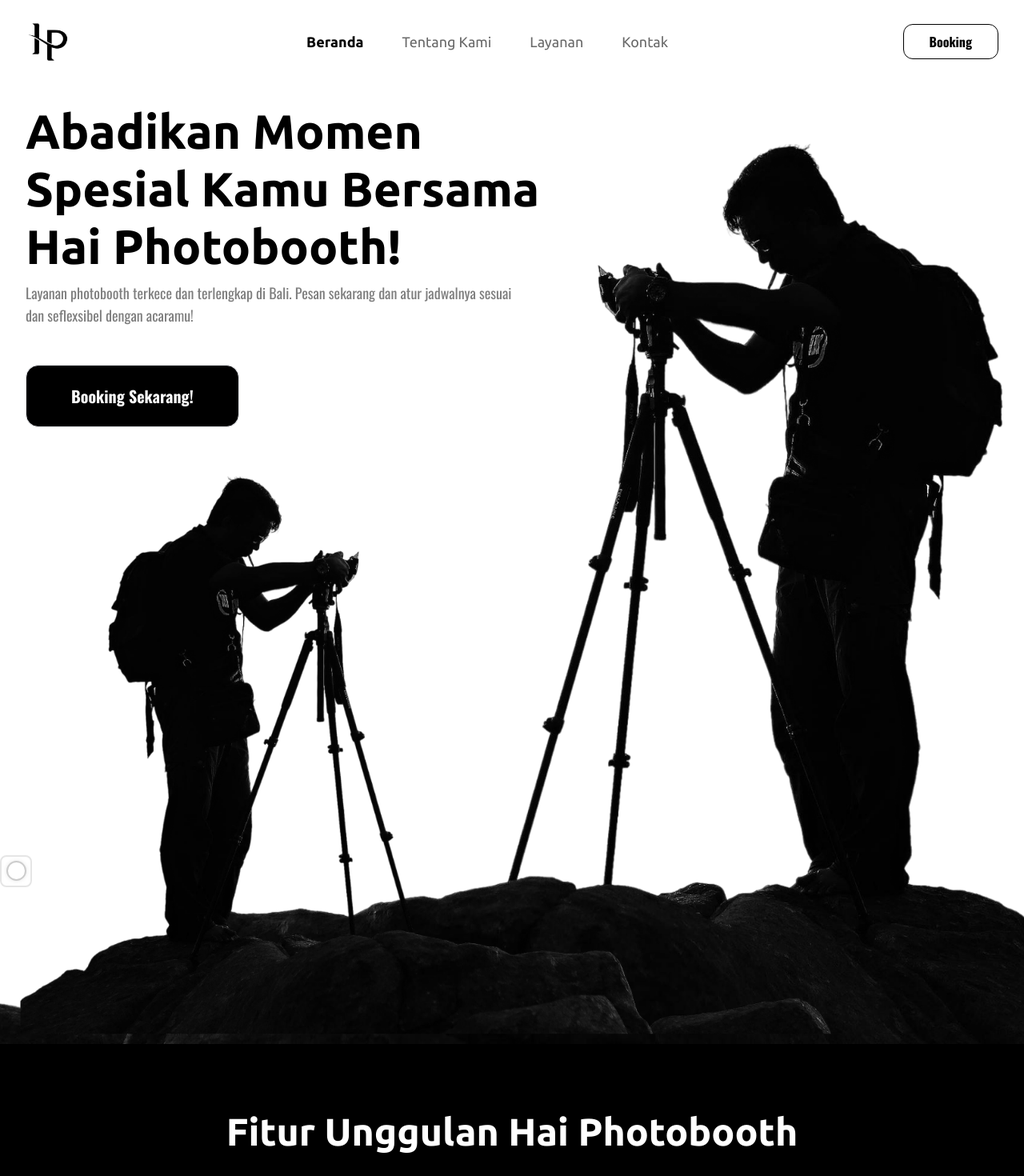
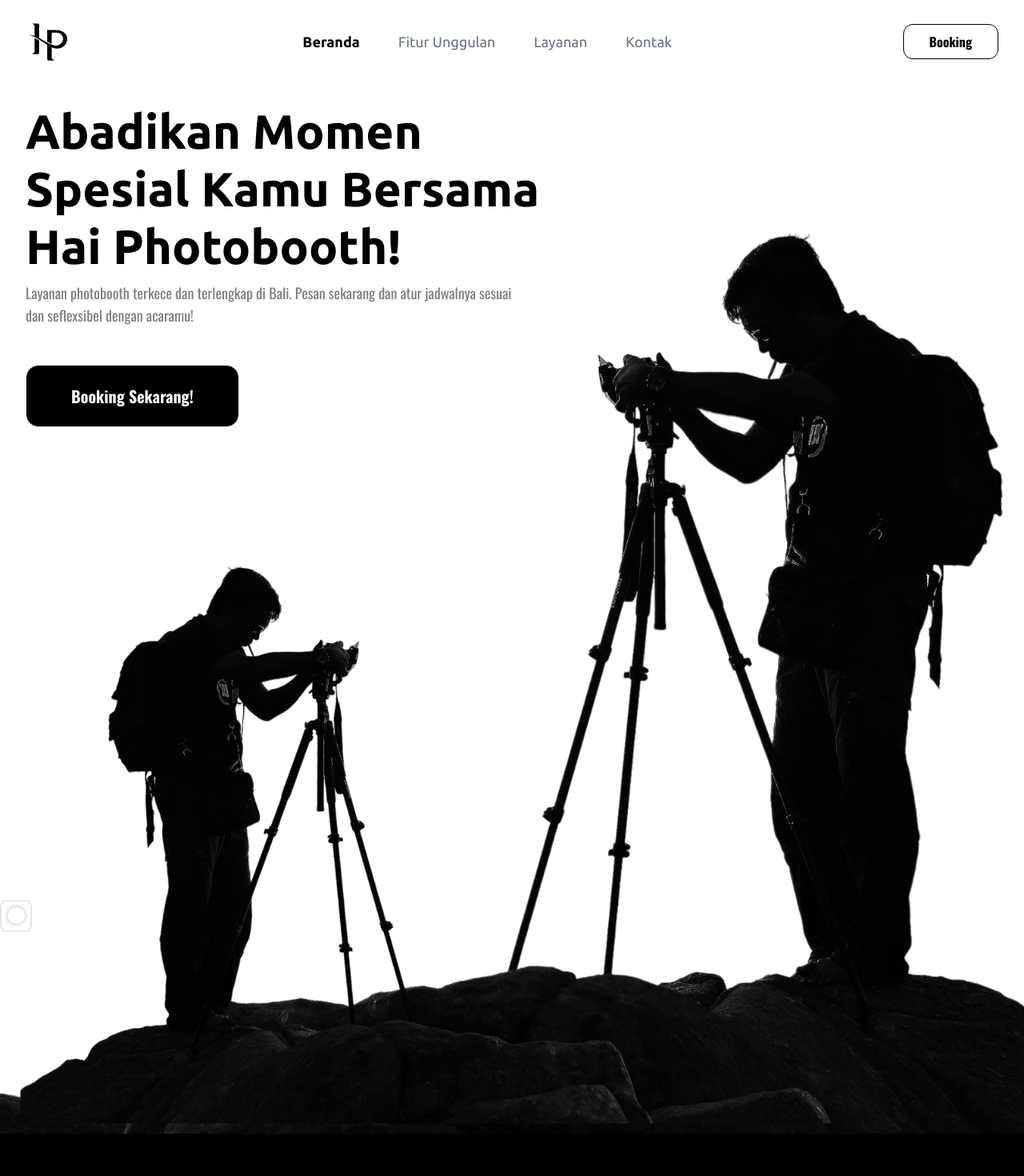
Before and after one commit to putuadityadev/hai-photobooth, a React (Vite) app: page / in a window 1280 px wide. Shown: the top 1470 px of the page at 80% size. Built offline with nearby package versions, Linux system fonts and the light colour scheme.

Commit message:
navbar desktop interactive and fix bug

```diff
--- a/src/components/Features.jsx
+++ b/src/components/Features.jsx
@@ -38,8 +38,7 @@ const Features = () => {
   }
 
   return (
-
-    <section className="h-fit bg-black text-white flex flex-col items-center py-20 md:py-28" id="features">
+    <section className="h-fit bg-black text-white flex flex-col items-center py-20 md:py-28 md:mt-28" id="Fitur Unggulan">
       <motion.h1
         initial = {{
           y: 100,
@@ -80,7 +79,7 @@ const Features = () => {
       </motion.div>
 
       <motion.button
-          className="px-8 py-4 md:px-24 border-white border rounded-xl font-oswald font-bold text-base md:text-lg mt-10 md:mt-12"
+          className="px-8 py-4 md:px-24 border-white border rounded-xl font-oswald font-bold text-base md:text-lg mt-10 md:mt-12 bg-black"
           whileHover={{scale: 1.2}}
           whileTap={{scale: 0.8}}
           initial={{opacity:0, scale: 0}}
--- a/src/components/Hero.jsx
+++ b/src/components/Hero.jsx
@@ -10,7 +10,7 @@ const Hero = () => {
   const isInView = useInView(ref, { once : true});
 
   return (
-    <section className="pt-32 w-full h-screen px-8 2xl:pt-44 relative pb-90 md:pb-[1150px] 2xl:pb-[1080px]">
+    <section className="pt-32 w-full h-screen px-8 2xl:pt-44 relative pb-90 md:pb-[1150px] 2xl:pb-[1080px]" id="Beranda">
       <div className="container flex flex-col z-10 md:flex-row md:w-full">
         <div className="flex flex-col gap-12 md:w-1/2">
           <div className="flex flex-col gap-2">
@@ -54,7 +54,7 @@ const Hero = () => {
         </div>
 
         <motion.div
-          className="-mt-52 md:-mt-80"
+          className="-mt-52 md:-mt-70"
           initial={{opacity: 0}}
           animate={{opacity: 1 }}
           transition={{
--- a/src/components/MouseAnimation.jsx
+++ b/src/components/MouseAnimation.jsx
@@ -1,11 +1,47 @@
 "use client"
 import { motion, useMotionValue, useSpring } from "framer-motion"
-import { useEffect, useRef } from "react"
+import { useEffect, useRef, useState } from "react"
 
 export default function Drag() {
     const ref = useRef(null)
     const { x, y } = useFollowPointer(ref)
+    const [borderColor, setBorderColor] = useState('rgba(0,0,0,0.1)')
 
+    useEffect(() => {
+        const checkBackgroundColor = (event) => {
+            const element = document.elementFromPoint(event.clientX, event.clientY)
+
+            if (element) {
+                const computedStyle = window.getComputedStyle(element)
+                const backgroundColor = computedStyle.backgroundColor
+
+                // Cek apakah background transparan
+                const isTransparent = backgroundColor === 'rgba(0, 0, 0, 0)' ||
+                                       backgroundColor === 'transparent'
+
+                // Jika transparan, gunakan warna putih
+                if (isTransparent) {
+                    console.log('Transparent background detected, using white')
+                    setBorderColor('rgba(0,0,0,0.2)')
+                } else {
+                    const rgbValues = backgroundColor.match(/\d+/g)
+
+                    if (rgbValues) {
+                        const [r, g, b] = rgbValues.map(Number)
+                        const brightness = (r * 299 + g * 587 + b * 114) / 1000
+
+                        console.log('Detected Background:', backgroundColor)
+                        console.log('Brightness:', brightness)
+
+                        setBorderColor(brightness < 128 ? 'rgba(255,255,255,0.5)' : 'rgba(0,0,0,0.2)')
+                    }
+                }
+            }
+        }
+
+        window.addEventListener('mousemove', checkBackgroundColor)
+        return () => window.removeEventListener('mousemove', checkBackgroundColor)
+    }, [])
     return (
         <motion.div
             ref={ref}
@@ -15,7 +51,7 @@ export default function Drag() {
                 height: 40,
                 background: 'rgba(0,0,0,0.0)',
                 borderRadius: "8px",
-                border: '2px solid rgba(0,0,0,0.1)',
+                border: `2px solid ${borderColor}`,
                 x,
                 y,
                 zIndex: 9999,
@@ -34,7 +70,7 @@ export default function Drag() {
                     height: 25,
                     borderRadius: '50%',
                     background: 'rgba(0,0,0,0.05)',
-                    border: '2px solid rgba(0,0,0,0.2)',
+                    border: `2px solid ${borderColor}`,
                     boxShadow: '0 0 5px rgba(0,0,0,0.1)',
                     backdropFilter: "none",
                     backgroundColor: 'transparent',
--- a/src/components/Navbar.jsx
+++ b/src/components/Navbar.jsx
@@ -1,26 +1,55 @@
-import { useState } from "react"
-import { motion } from "motion/react";
+import { useState, useEffect } from "react";
+import { motion } from "framer-motion";
 import { easeOut } from "motion";
 
 const Navbar = () => {
+  const [activeSection, setActiveSection] = useState("Beranda");
   const [menuButton, setMenuButton] = useState(false);
-
-  const handleMenuToggle = () => {
-    console.log('test')
-    !menuButton ? setMenuButton(true) : setMenuButton(false);
-  }
-
 
   const menuItems = [
     "Beranda",
-    "Tentang Kami",
+    "Fitur Unggulan",
     "Layanan",
     "Kontak"
   ];
 
+  useEffect(() => {
+    const sections = menuItems.map(item => document.getElementById(item));
+
+    const observerOptions = {
+      root: null,
+      rootMargin: "0px",
+      threshold: 0.5
+    };
+
+    const observerCallback = (entries) => {
+      entries.forEach(entry => {
+        if (entry.isIntersecting) {
+          setActiveSection(entry.target.id);
+        }
+      });
+    };
+
+    const observer = new IntersectionObserver(observerCallback, observerOptions);
+
+    sections.forEach(section => {
+      if (section) observer.observe(section);
+    });
+
+    return () => {
+      sections.forEach(section => {
+        if (section) observer.unobserve(section);
+      });
+    };
+  }, []);
+
+  const handleMenuToggle = () => {
+    setMenuButton(!menuButton);
+  };
+
   const containerVariants = {
-    hidden : {opacity : 0},
-    visible : {
+    hidden: { opacity: 0 },
+    visible: {
       opacity: 1,
       transition: {
         delayChildren: 0.3,
@@ -32,7 +61,7 @@ const Navbar = () => {
   const itemVariants = {
     hidden: {
       opacity: 0,
-      x : -50,
+      x: -50,
       filter: 'blur(10px)',
       transition: {
         duration: 0.6,
@@ -50,7 +79,6 @@ const Navbar = () => {
     },
   };
 
-
   return (
     <nav className="flex flex-col fixed w-full bg-white z-10 px-8 2xl:max-w-[1200px]">
       <div className="flex justify-between pt-6 items-center min-w-full">
@@ -63,7 +91,7 @@ const Navbar = () => {
             />
           </div>
           <motion.img
-          initial = {{
+            initial={{
               opacity: 0,
               scale: 0,
               filter: 'blur(10px)',
@@ -72,7 +100,7 @@ const Navbar = () => {
                 ease: easeOut
               }
             }}
-          animate = {{
+            animate={{
               opacity: 1,
               scale: 1,
               filter: 'blur(0px)',
@@ -80,10 +108,6 @@ const Navbar = () => {
                 duration: 0.6,
                 ease: easeOut
               }
-          }}
-          transition={{
-            duration: 0.5,
-            scale: {type: 'spring', visualDuration: 0.5, fade:1}
             }}
             className="h-10 md:h-14"
             src="/src/images/logo.png"
@@ -95,54 +119,57 @@ const Navbar = () => {
             className="hidden md:flex gap-12 font-ubuntu text-lg"
             variants={containerVariants}
             initial="hidden"
-            animate= "visible"
+            animate="visible"
           >
            {menuItems.map((item, i) => (
+            <a href={`#${item}`} key={i}>
               <motion.li
-                key={i}
                 variants={itemVariants}
-                className={
-                  i === 0
-                    ? "font-bold"
-                    : "text-secondary-0"
-                }
-                whileHover={{ scale: 1.05, cursor: 'pointer', color: 'black'}}
+                className={`
+                  ${activeSection === item
+                    ? "font-bold text-black"
+                    : "font-normal text-gray-500"}
+                  transition-all duration-300 ease-in-out
+                `}
+                whileHover={{
+                  scale: 1.05,
+                  cursor: 'pointer'
+                }}
                 whileTap={{scale: 0.8}}
                 transition={{ease: easeOut}}
               >
                 {item}
               </motion.li>
+            </a>
           ))}
           </motion.ul>
         </div>
         <motion.button
           className="px-8 py-[9px] border-black border rounded-xl font-oswald font-bold text-base"
-          whileHover={{scale: 1.2}}
-          whileTap={{scale: 0.8}}
-          initial={{opacity:0, scale: 0, filter: 'blur(10px)'}}
-          animate={{opacity:1, scale:1, filter: 'blur(0px)'}}
+          whileHover={{ scale: 1.2 }}
+          whileTap={{ scale: 0.8 }}
+          initial={{ opacity: 0, scale: 0, filter: 'blur(10px)' }}
+          animate={{ opacity: 1, scale: 1, filter: 'blur(0px)' }}
           transition={{
             delay: 1,
             duration: 0.5,
-            scale: {type: 'spring', visualDuration: 1, easeOut}
+            scale: { type: 'spring', visualDuration: 1, easeOut }
           }}
         >
           Booking
         </motion.button>
       </div>
-      <hr className="h-px mt-6 bg-gray-200 border-0 dark:bg-gray-700 md:hidden" ></hr>
+      <hr className="h-px mt-6 bg-gray-200 border-0 dark:bg-gray-700 md:hidden" />
       <div className={`bg-black h-full w-full fixed top-0 left-0 z-[999] ${menuButton ? 'translate-x-0 opacity-100' : '-translate-x-full opacity-0'} transition-all duration-500 ease-in-out`}>
         <ul className="text-white flex flex-col gap-10 font-ubuntu text-4xl ml-8 mt-5">
-          <img src="/src/images/Close Window.png" alt="close" width={80} onClick={handleMenuToggle}/>
-          <li className="font-bold text-white">Beranda</li>
-          <li className="text-secondary-0">Tentang Kami</li>
-          <li className="text-secondary-0">Layanan</li>
-          <li className="text-secondary-0">Galeri Foto</li>
-          <li className="text-secondary-0">Kontak</li>
+          <img src="/src/images/Close Window.png" alt="close" width={80} onClick={handleMenuToggle} />
+          {menuItems.map((item, i) => (
+            <li key={i} className="text-secondary-0">{item}</li>
+          ))}
         </ul>
       </div>
     </nav>
-  )
+  );
 }
 
-export default Navbar
+export default Navbar;
--- a/src/index.css
+++ b/src/index.css
@@ -1,3 +1,7 @@
 @tailwind base;
 @tailwind components;
 @tailwind utilities;
+
+html {
+  scroll-behavior: smooth;
+}
--- a/src/ui/Card.jsx
+++ b/src/ui/Card.jsx
@@ -61,16 +61,16 @@ const Card = ({title, desc, image}) => {
       animate={isHovered? "hover" : "initial"}
       className={`flex flex-col h-[333px] md:h-[453px] w-[264px] md:w-[338px] bg-[#1A1A1A] px-6 pt-32 md:pt-52 rounded-xl border ${isHovered? 'border-white' : ' border-[#999999]'}`}>
       <motion.div
-        className="flex flex-col justify-start w-fit flex-wrap gap-4"
+        className="flex flex-col justify-start w-fit flex-wrap gap-4 bg-[#1A1A1A]"
        >
-        <div>
+        <div className='bg-[#1A1A1A]'>
           <img
             className={`${isHovered ? 'opacity-100' : 'opacity-50'} md:w-20`}
             src={image}
             alt={title}
           />
         </div>
-        <div className="flex flex-col gap-2">
+        <div className="flex flex-col gap-2 bg-[#1A1A1A]">
           <h1 className={`font-oswald font-bold text-lg md:text-2xl ${ isHovered ? 'text-white' : ' text-[#999999]'} transition-all duration-300 ease-in-out`}>{title}</h1>
           <p className={`font-oswald text-xs md:text-base text-white ${isHovered ? 'opacity-100' : 'opacity-50'} transition-all duration-300 ease-in-out `}>{desc}</p>
         </div>
```
Lines whose indentation alone changed are shown as unchanged.
